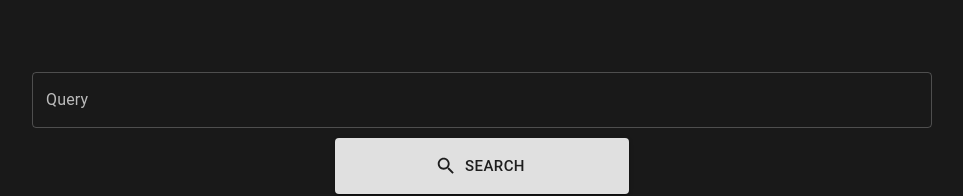
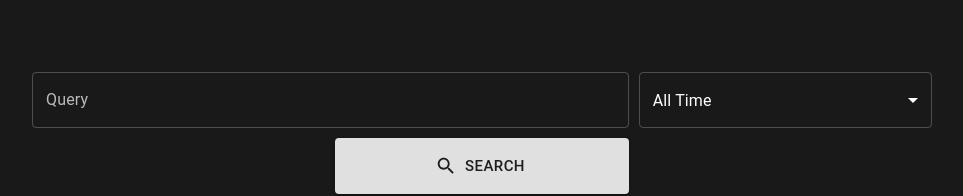
Before and after one commit to Shoney13/facebook-scraper-frontend, a React (Create React App) app: page / in a window 1280 px wide. Shown: the top 196 px of the page, without its empty margins (158-1121 px from the left). Built offline with nearby package versions, Linux system fonts and the light colour scheme.

Commit message:
added Avatar, search by time

```diff
--- a/src/page/home/components/List.js
+++ b/src/page/home/components/List.js
@@ -1,7 +1,13 @@
 import React, { useState } from "react";
 import { makeStyles } from "@material-ui/styles";
 
-import { Card, CardContent, IconButton, Typography } from "@material-ui/core";
+import {
+	Avatar,
+	Card,
+	CardContent,
+	IconButton,
+	Typography,
+} from "@material-ui/core";
 import CommentIcon from "@material-ui/icons/Comment";
 import ThumbUpIcon from "@material-ui/icons/ThumbUp";
 import ShareIcon from "@material-ui/icons/Share";
@@ -54,6 +60,9 @@ const useStyles = makeStyles((theme) => ({
 		width: "100%",
 		padding: theme.spacing(2),
 		gap: 15,
+		[theme.breakpoints.up("xs")]: {
+			justifyContent: "flex-start",
+		},
 	},
 	cardLink: {
 		textDecoration: "none",
@@ -68,7 +77,7 @@ const useStyles = makeStyles((theme) => ({
 		"&.commentsVisible": {
 			display: "flex",
 		},
-    borderTop:"1px solid white",
+		borderTop: "1px solid white",
 	},
 	commentsVisible: {
 		display: "flex",
@@ -77,13 +86,19 @@ const useStyles = makeStyles((theme) => ({
 	},
 	comment: {
 		padding: "5px 10px",
-    borderTop:"1px solid black",
-    borderBottom:"1px solid black",
+		borderTop: "1px solid black",
+		borderBottom: "1px solid black",
 	},
 }));
 
 function List({
 	post = {
+		author: {
+			name: "Shone",
+			avatar:
+				"https://lh3.googleusercontent.com/a-/AFdZucronlTUV-NozkEp8kLRRch8n8eg1kH0jPaPyDpqLNs=s96-c",
+			link: "https://lh3.googleusercontent.com/a-/AFdZucronlTUV-NozkEp8kLRRch8n8eg1kH0jPaPyDpqLNs=s96-c",
+		},
 		body: "In 1984, India's Prime Minister Indira Gandhi was assassinated by members of her security detail. #todayinhistory\n\nThe fatal shooting came months after she had ordered a deadly assault on the Golden Temple, the prominent pilgrimage site for Sikhs, to remove separatists.",
 		comments: [
 			{
@@ -131,7 +146,7 @@ function List({
 	// const imgLink = `./cover/${imgTitle}`;
 
 	async function handleComments() {
-    setShowComments(prev=>!prev)
+		setShowComments((prev) => !prev);
 	}
 
 	return (
@@ -166,6 +181,23 @@ function List({
 					</section>
 				</CardContent>
 				<div className={classes.controls}>
+					{post?.author?.name ? (
+						<>
+							<Avatar alt={post?.author?.name} src={post?.author?.avatar} />
+							<Typography
+								variant="subtitle1"
+								component="a"
+								href={post?.author?.link}
+								target="_blank"
+								rel="noopener noreferrer"
+								color="textSecondary"
+							>
+								{post?.author?.name}
+							</Typography>
+						</>
+					) : (
+						<></>
+					)}
 					<Typography
 						variant="subtitle2"
 						color="textSecondary"
@@ -174,13 +206,19 @@ function List({
 						{new Date(post.date_created).toLocaleDateString()}
 					</Typography>
 					<div className={classes.cardLink}>
-						<ThumbUpIcon /> <Typography variant="subtitle1">{post.num_likes}</Typography>
+						<ThumbUpIcon />{" "}
+						<Typography variant="subtitle1">{post.num_likes}</Typography>
 					</div>
-					<IconButton classes={{label:classes.cardLink}} onClick={handleComments}>
-						<CommentIcon /> <Typography variant="subtitle1">{post.num_comments}</Typography>
+					<IconButton
+						classes={{ label: classes.cardLink }}
+						onClick={handleComments}
+					>
+						<CommentIcon />{" "}
+						<Typography variant="subtitle1">{post.num_comments}</Typography>
 					</IconButton>
 					<div className={classes.cardLink}>
-						<ShareIcon /> <Typography variant="subtitle1">{post.num_shares}</Typography>
+						<ShareIcon />{" "}
+						<Typography variant="subtitle1">{post.num_shares}</Typography>
 					</div>
 					<a
 						target="_blank"
@@ -188,7 +226,8 @@ function List({
 						href={post.url}
 						className={classes.cardLink}
 					>
-						<OpenInNewIcon /> <Typography variant="subtitle1">View Post</Typography>
+						<OpenInNewIcon />{" "}
+						<Typography variant="subtitle1">View Post</Typography>
 					</a>
 				</div>
 				<div
@@ -196,7 +235,9 @@ function List({
 						[classes.commentsVisible]: showComments,
 					})}
 				>
-          <Typography variant="h5" align="center">Comments</Typography>
+					<Typography variant="h5" align="center">
+						Comments
+					</Typography>
 					{post.comments.map((comment) => (
 						<div className={classes.comment}>{comment.text}</div>
 					))}
--- a/src/page/home/components/Setting.js
+++ b/src/page/home/components/Setting.js
@@ -1,6 +1,12 @@
 import React from "react";
 import { makeStyles } from "@material-ui/styles";
-import { Button, TextField } from "@material-ui/core";
+import {
+	Button,
+	FormControl,
+	MenuItem,
+	Select,
+	TextField,
+} from "@material-ui/core";
 import { Search } from "@material-ui/icons";
 
 const useStyles = makeStyles((theme) => ({
@@ -35,8 +41,11 @@ const useStyles = makeStyles((theme) => ({
 	},
 }));
 
-function Setting({ getPosts,query, setQuery }) {
-	const classes = useStyles();
+function Setting({ getPosts, query, setQuery, timeFrame, setTimeFrame }) {
+  const classes = useStyles();
+  const handleChange = (event) => {
+    setTimeFrame(event.target.value);
+  };
 
 	return (
 		<div className={classes.search}>
@@ -45,8 +54,28 @@ function Setting({ getPosts,query, setQuery }) {
 				variant="outlined"
 				value={query}
 				onChange={(e) => setQuery(e.target.value)}
-				style={{ gridColumn: "span 12" }}
+				style={{ gridColumn: "span 8" }}
 			/>
+			<FormControl
+				className={classes.formControl}
+				style={{ gridColumn: "span 4" }}
+			>
+				{/* <InputLabel id="time-select-helper-label">Time</InputLabel> */}
+				<Select
+					// labelId="time-select-helper-label"
+					// id="time-select-helper"
+					value={timeFrame}
+          onChange={handleChange}
+          variant="outlined"
+				>
+					<MenuItem value="all">All Time</MenuItem>
+					<MenuItem value="qbr:h">Past Hour</MenuItem>
+					<MenuItem value="qbr:d">Past 24 Hour</MenuItem>
+					<MenuItem value="qbr:w">Past Week</MenuItem>
+					<MenuItem value="qbr:m">Past Month</MenuItem>
+					<MenuItem value="qbr:y">Past Year</MenuItem>
+				</Select>
+			</FormControl>
 			<Button
 				startIcon={<Search />}
 				variant="contained"
@@ -60,5 +89,4 @@ function Setting({ getPosts,query, setQuery }) {
 	);
 }
 
-
 export default Setting;
--- a/src/page/home/index.js
+++ b/src/page/home/index.js
@@ -23,6 +23,12 @@ function Home() {
 	/** @type {[Posts[], React.Dispatch<Posts>]} */ // TODO: Remove
 	const [posts, setPosts] = useState([
 		// {
+		// 	author: {
+		// 		name: "Shone mahendra jogi",
+		// 		avatar:
+		// 			"https://lh3.googleusercontent.com/a-/AFdZucronlTUV-NozkEp8kLRRch8n8eg1kH0jPaPyDpqLNs=s96-c",
+		// 		link: "https://lh3.googleusercontent.com/a-/AFdZucronlTUV-NozkEp8kLRRch8n8eg1kH0jPaPyDpqLNs=s96-c",
+		// 	},
 		// 	body: "In 1984, India's Prime Minister Indira Gandhi was assassinated by members of her security detail. #todayinhistory\n\nThe fatal shooting came months after she had ordered a deadly assault on the Golden Temple, the prominent pilgrimage site for Sikhs, to remove separatists.",
 		// 	comments: [
 		// 		{
@@ -65,6 +71,7 @@ function Home() {
 		// 	url: "https://www.facebook.com/story.php?story_fbid=10158548679826756&id=10643211755",
 		// },
 	]);
+	const [timeFrame, setTimeFrame] = useState("all");
 
 	const getPosts = useCallback(async () => {
 		if (!query.trim()) return;
@@ -77,6 +84,7 @@ function Home() {
 					params: {
 						query: query.trim(),
 						page,
+						tbs: timeFrame === "all" ? undefined : timeFrame,
 					},
 					cancelToken: axiosCancelSource.token,
 				}
@@ -88,7 +96,7 @@ function Home() {
 			console.error(error);
 			setLoading(false);
 		}
-	}, [axiosCancelSource.token, page, query]);
+	}, [axiosCancelSource.token, page, query, timeFrame]);
 
 	const handlePageChange = useCallback(async (value) => {
 		setPage((prev) => prev + value);
@@ -104,7 +112,7 @@ function Home() {
 
 	return (
 		<>
-			<Setting getPosts={getPosts} query={query} setQuery={setQuery} />
+			<Setting {...{ getPosts, query, setQuery, setTimeFrame, timeFrame }} />
 			<Grid container spacing={4}>
 				{loading ? (
 					<Loading />
```
Lines whose indentation alone changed are shown as unchanged.
